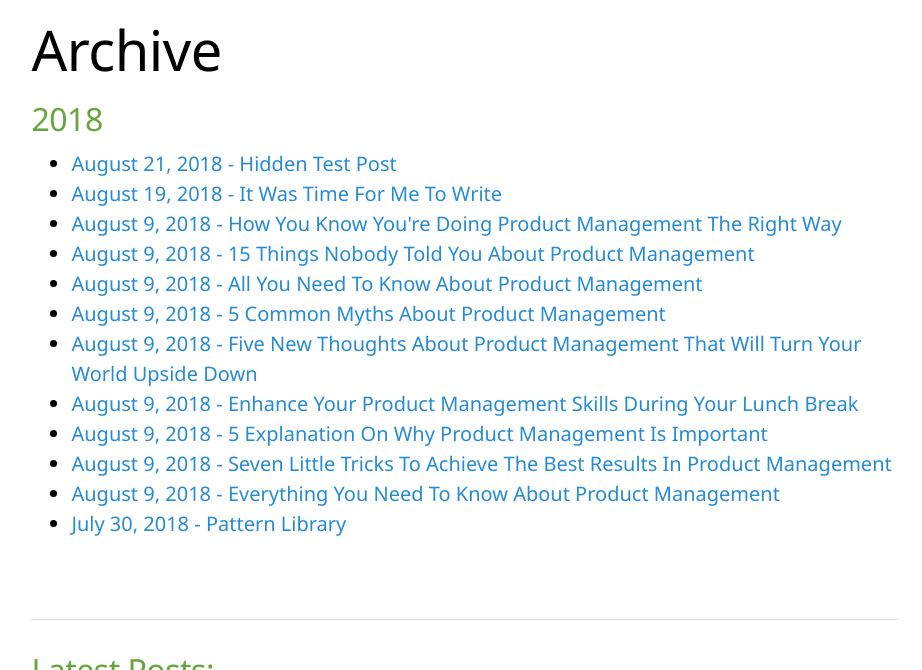
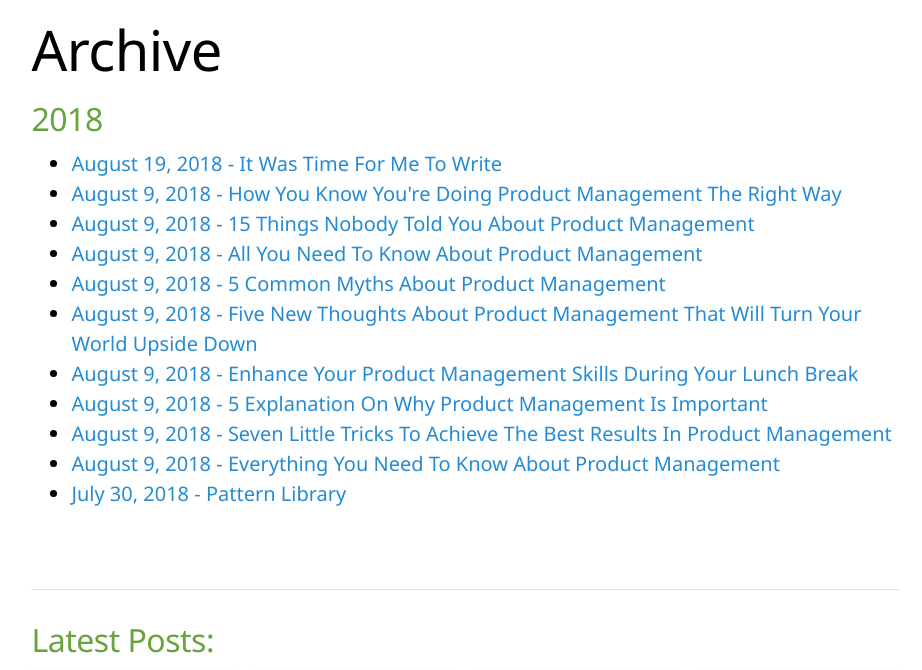
Before and after one commit to markthelefty/markthelefty.github.io, a Jekyll site: the page built from archive.markdown, in a window 1280 px wide, cut to the strip 330-1000 px from the top of the page. Shown: the whole strip, without its empty margins (175-1097 px from the left). Built offline with Jekyll 4.4.1, drawn with Linux system fonts in a browser that asks for light colours; some web fonts are replaced; our own code applies the rules of GitHub Pages for plain Markdown files.

Commit message:
unless test

```diff
--- a/archive.markdown
+++ b/archive.markdown
@@ -14,7 +14,12 @@ date: 2018-08-05 13:43:00 -04:00
            <ul>
            {% assign myDate = currentDate %}
        {% endif %}
+
+       {% unless post.tags contains 'hidden' %}
+
        <li><a href="{{ post.url }}"><span>{{ post.date | date: "%B %-d, %Y" }}</span> - {{ post.title }}</a></li>
+
+       {% endunless %}
        {% if forloop.last %}</ul>{% endif %}
 
    {% endfor %}
```
